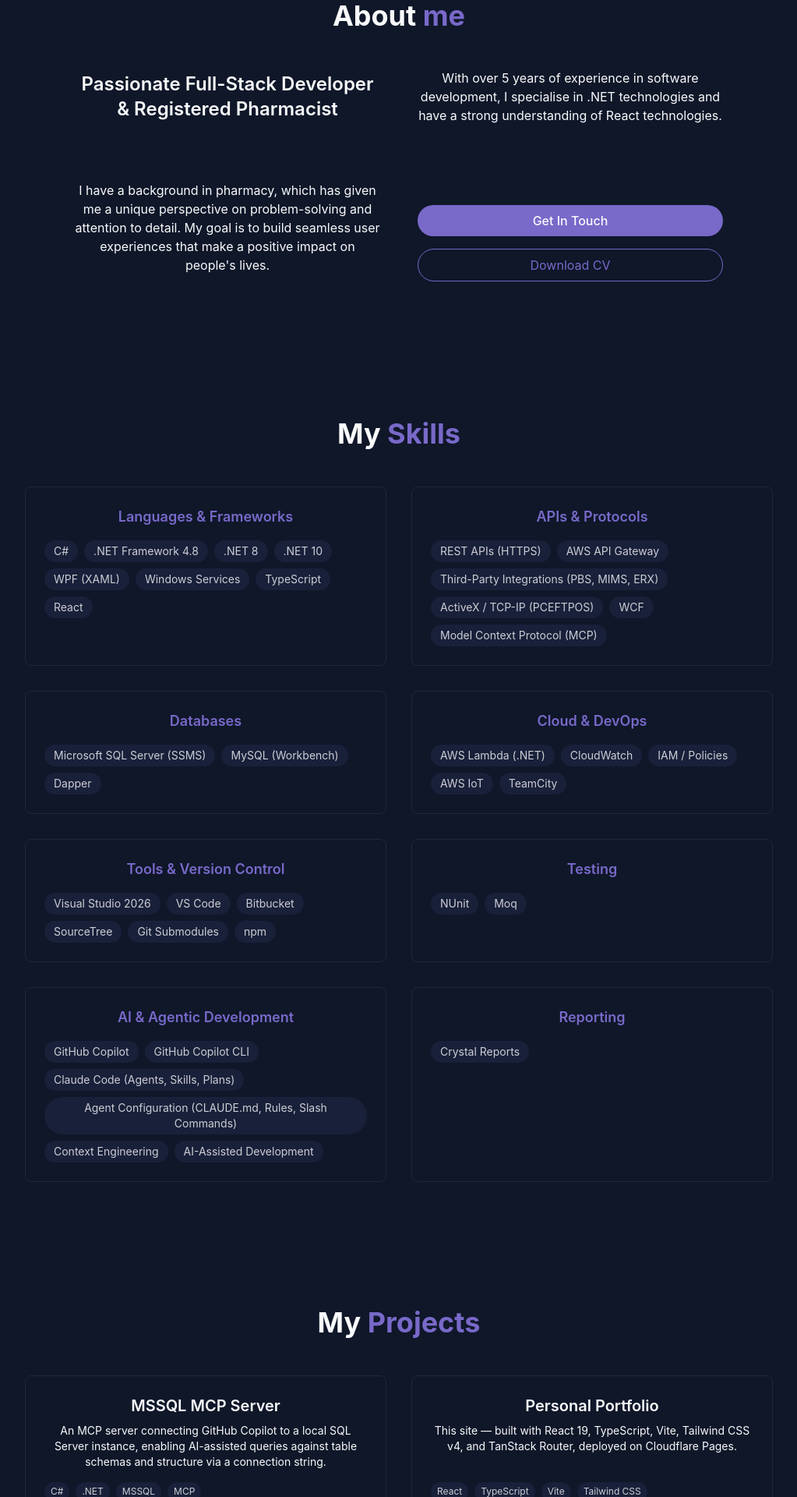
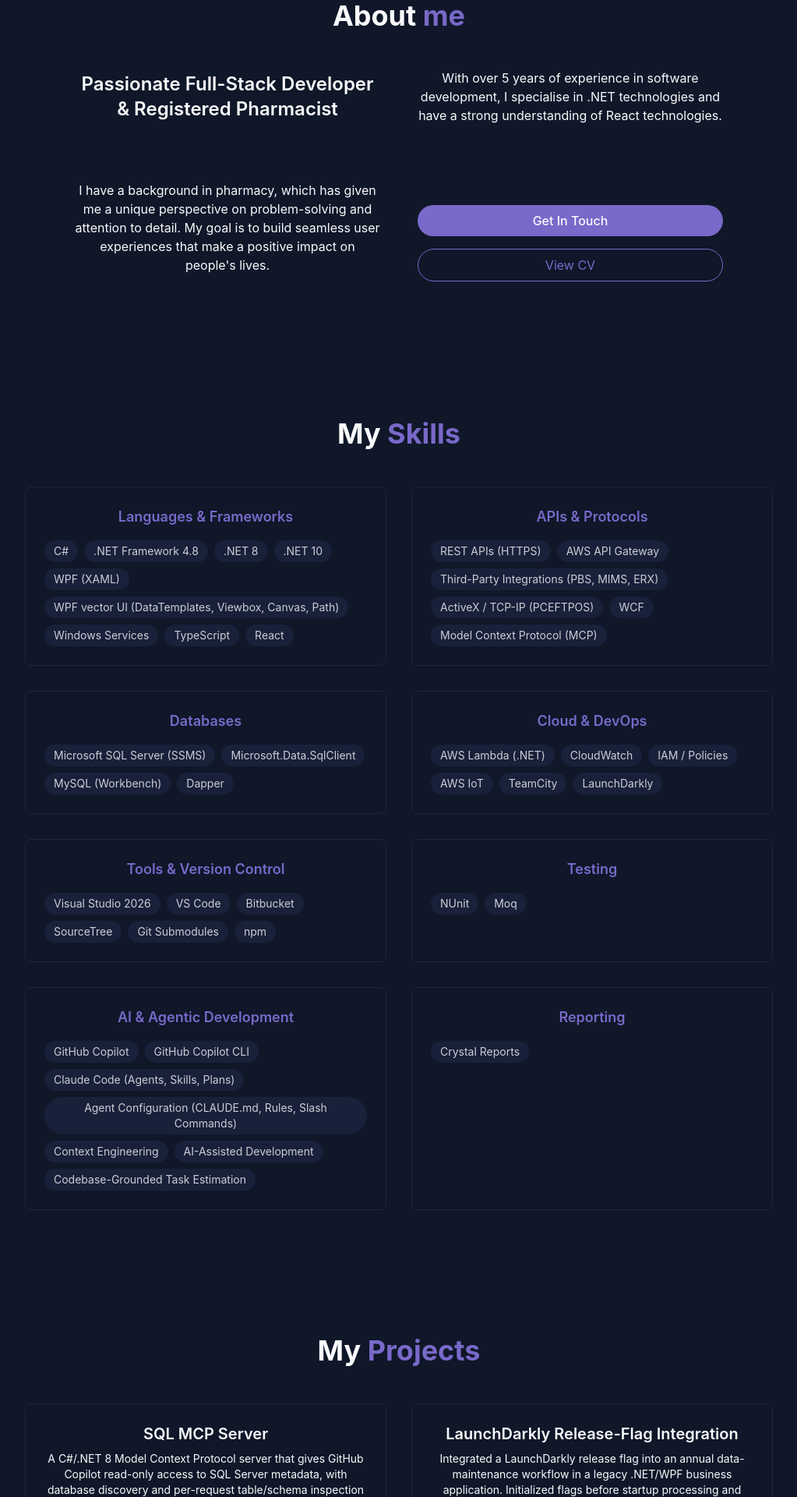
Before and after one commit to alam1704/personal-portfolio, a React (Vite) app: page / in a window 1280 px wide. Shown: the part 880-2800 px from the top of the page at 78% size, without its empty margins (128-1151 px from the left). Built offline with nearby package versions, Linux system fonts and the light colour scheme.

Commit message:
updated about me, project and skills sections

```diff
--- a/src/components/AboutSection.tsx
+++ b/src/components/AboutSection.tsx
@@ -26,8 +26,13 @@ export const AboutSection = () => {
               {" "}
               Get In Touch
             </a>
-            <a className="px-6 py-2 rounded-full border border-primary text-primary hover:bg-primary/10 transition-colors duration-300">
-              Download CV
+            <a
+              href="https://github.com/alam1704/personal-portfolio/blob/main/CV.md"
+              target="_blank"
+              rel="noreferrer"
+              className="px-6 py-2 rounded-full border border-primary text-primary hover:bg-primary/10 transition-colors duration-300"
+            >
+              View CV
             </a>
           </div>
         </div>
--- a/src/components/ProjectsSection.tsx
+++ b/src/components/ProjectsSection.tsx
@@ -4,17 +4,23 @@ type Project = {
   title: string;
   description: string;
   tech: string[];
-  githubUrl: string;
+  githubUrl?: string;
   liveUrl?: string;
 };
 
 const projects: Project[] = [
   {
-    title: "MSSQL MCP Server",
+    title: "SQL MCP Server",
     description:
-      "An MCP server connecting GitHub Copilot to a local SQL Server instance, enabling AI-assisted queries against table schemas and structure via a connection string.",
-    tech: ["C#", ".NET", "MSSQL", "MCP"],
+      "A C#/.NET 8 Model Context Protocol server that gives GitHub Copilot read-only access to SQL Server metadata, with database discovery and per-request table/schema inspection across databases on the same server.",
+    tech: ["C#", ".NET 8", "SQL Server", "MCP", "GitHub Copilot"],
     githubUrl: "https://github.com/alam1704/sql-mcp",
+  },
+  {
+    title: "LaunchDarkly Release-Flag Integration",
+    description:
+      "Integrated a LaunchDarkly release flag into an annual data-maintenance workflow in a legacy .NET/WPF business application. Initialized flags before startup processing and gated the new cleanup path using store context for controlled rollout.",
+    tech: [".NET Framework", "WPF", "LaunchDarkly", "Feature Flags", "SQL Server"],
   },
   {
     title: "Personal Portfolio",
@@ -65,7 +71,9 @@ export const ProjectsSection = () => {
                   </span>
                 ))}
               </div>
+              {(project.githubUrl || project.liveUrl) && (
                 <div className="flex gap-4">
+                  {project.githubUrl && (
                     <a
                       href={project.githubUrl}
                       target="_blank"
@@ -74,6 +82,7 @@ export const ProjectsSection = () => {
                     >
                       <GitBranch className="h-4 w-4" /> Code
                     </a>
+                  )}
                   {project.liveUrl && (
                     <a
                       href={project.liveUrl}
@@ -85,6 +94,7 @@ export const ProjectsSection = () => {
                     </a>
                   )}
                 </div>
+              )}
             </div>
           ))}
         </div>
--- a/src/components/SkillsSection.tsx
+++ b/src/components/SkillsSection.tsx
@@ -7,6 +7,7 @@ const skillCategories = [
       ".NET 8",
       ".NET 10",
       "WPF (XAML)",
+      "WPF vector UI (DataTemplates, Viewbox, Canvas, Path)",
       "Windows Services",
       "TypeScript",
       "React",
@@ -25,11 +26,23 @@ const skillCategories = [
   },
   {
     title: "Databases",
-    skills: ["Microsoft SQL Server (SSMS)", "MySQL (Workbench)", "Dapper"],
+    skills: [
+      "Microsoft SQL Server (SSMS)",
+      "Microsoft.Data.SqlClient",
+      "MySQL (Workbench)",
+      "Dapper",
+    ],
   },
   {
     title: "Cloud & DevOps",
-    skills: ["AWS Lambda (.NET)", "CloudWatch", "IAM / Policies", "AWS IoT", "TeamCity"],
+    skills: [
+      "AWS Lambda (.NET)",
+      "CloudWatch",
+      "IAM / Policies",
+      "AWS IoT",
+      "TeamCity",
+      "LaunchDarkly",
+    ],
   },
   {
     title: "Tools & Version Control",
@@ -55,6 +68,7 @@ const skillCategories = [
       "Agent Configuration (CLAUDE.md, Rules, Slash Commands)",
       "Context Engineering",
       "AI-Assisted Development",
+      "Codebase-Grounded Task Estimation",
     ],
   },
   {
```
Also changed, not shown: 2 other files (tests, documents, lock files or other folders). Lines whose indentation alone changed are shown as unchanged.
